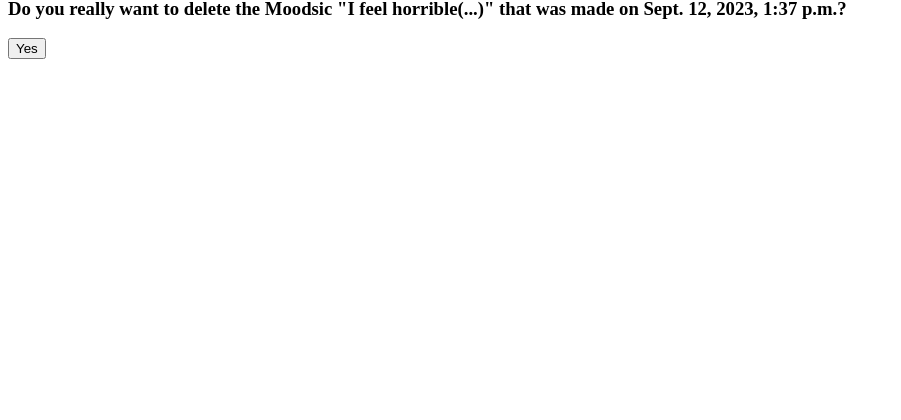
After one commit to GuiLTheGr8/Moodsic, a Django app: page /moodsic-delete/1 in a window 1280 px wide. The commit adds this page. Shown: the part 351-771 px from the top of the page, without its empty margins (0-901 px from the left). Run offline with Django 4.2, Linux system fonts and the light colour scheme; a user stored in the database is signed in; data comes from the database, SQL or seed files in the repository; both versions use the stored data as it was after the commit.

Commit message:
Excluir Moodsic na Timeline

```diff
--- /dev/null
+++ b/Moodsic/Moodsic/templates/Moodsic/moodsic-delete.html
@@ -0,0 +1,28 @@
+{% load static %}
+<!DOCTYPE html>
+<html lang="en">
+<head>
+    <meta charset="UTF-8">
+    <meta name="viewport" content="width=device-width, initial-scale=1.0">
+    <title>Delete moodsic</title>
+</head>
+<body>
+    <link rel="preconnect" href="https://fonts.googleapis.com">
+    <link rel="preconnect" href="https://fonts.gstatic.com" crossorigin>
+    <link href="https://fonts.googleapis.com/css2?family=Nunito:wght@300;400;700&display=swap" rel="stylesheet">
+
+    <link rel="stylesheet" href="{% static 'Moodsic/css/styles.css' %}">
+</body>
+
+    <!-- header do site -->
+    {% include 'Moodsic/header.html' %}
+
+    <div class="form-wrapper">
+        <form method="post">
+            {% csrf_token %}
+            <h3>Do you really want to delete the Moodsic "{{ moodsic.typedText|slice:":20" }}(...)" that was made on {{ moodsic.searchDate }}?</h3>
+            <input class="delete-button" type="submit" value="Yes">
+        </form>
+    </div>
+
+</html>
--- a/Moodsic/Moodsic/templates/Moodsic/result.html
+++ b/Moodsic/Moodsic/templates/Moodsic/result.html
@@ -44,7 +44,7 @@
         <img src="{{ playlist_info.image }}" alt="{{ playlist_info.title }} Image">
     {% endif %}
 
-    <p><a href="{{ playlist_info.link }}" target="_blank">Ver no Spotify</a></p>
+    <p><a href="{{ playlist_info.link }}" target="_blank">Open on Spotify</a></p>
 
     <br>
 
--- a/Moodsic/Moodsic/templates/Moodsic/timeline.html
+++ b/Moodsic/Moodsic/templates/Moodsic/timeline.html
@@ -40,12 +40,7 @@
                         <span>Found Playlist: </span> {{moodsic.playlist.title}}
                     </div>
                     <div class = "moodsic-buttons">
-                        {% comment %}
-                        <!--
                         <a class="delete-link" href="{% url 'moodsic-delete' pk=moodsic.id %}">&#10799;</a>
-                        -->
-                        {% endcomment %}
-                        <a class="delete-link">&#10799;</a>
                     </div>
                 </div>
             {% empty %}
--- a/Moodsic/Moodsic/urls.py
+++ b/Moodsic/Moodsic/urls.py
@@ -27,6 +27,7 @@
     path('result/', result, name='result'),
     path('timeline/', TimelineView.as_view(), name='timeline'),
     path('save_results/', save_results, name='save_results'),
+    path('moodsic-delete/<int:pk>', MoodsicDelete.as_view(), name='moodsic-delete'),
     path('accounts/login/', LoginView.as_view(template_name="Moodsic/login.html"), name='login'),
     path('accounts/logout/', LogoutView.as_view(next_page = reverse_lazy('homepage')), name='logout'),
     path('accounts/register/', register, name = 'register'),
--- a/Moodsic/Moodsic/views.py
+++ b/Moodsic/Moodsic/views.py
@@ -14,6 +14,7 @@
 from django.contrib.auth.forms import UserCreationForm
 from .models import Moodsic, Playlist
 from django.views.generic.list import ListView
+from django.views.generic.base import View
 
 def homepage(request):
     return render(request, 'Moodsic/index.html')
@@ -158,6 +159,16 @@
 
         return context
 
+class MoodsicDelete(LoginRequiredMixin, View):
+    def get(self, request, pk, *args, **kwargs):
+        moodsic = Moodsic.objects.get(pk=pk)
+        context = { 'moodsic': moodsic }
+        return render(request, 'Moodsic/moodsic-delete.html', context)
+
+    def post(self, request, pk, *args, **kwargs):
+        Moodsic.objects.filter(pk=pk).delete()
+        return HttpResponseRedirect(reverse_lazy("timeline"))
+
 def register(request):
     if request.method == 'POST':
         # create user
```
Also changed, not shown: Moodsic/db.sqlite3, 1 other file.
